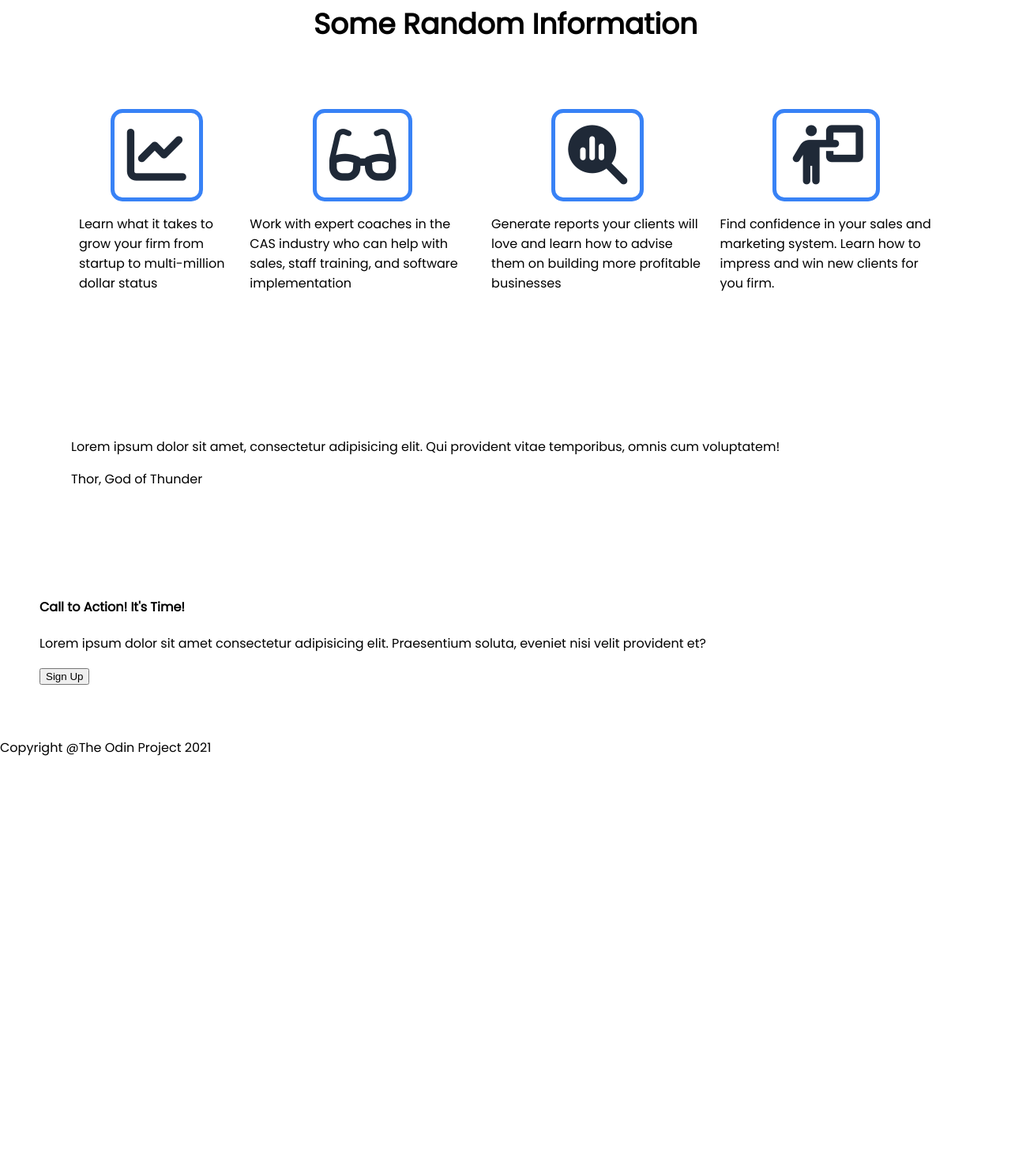
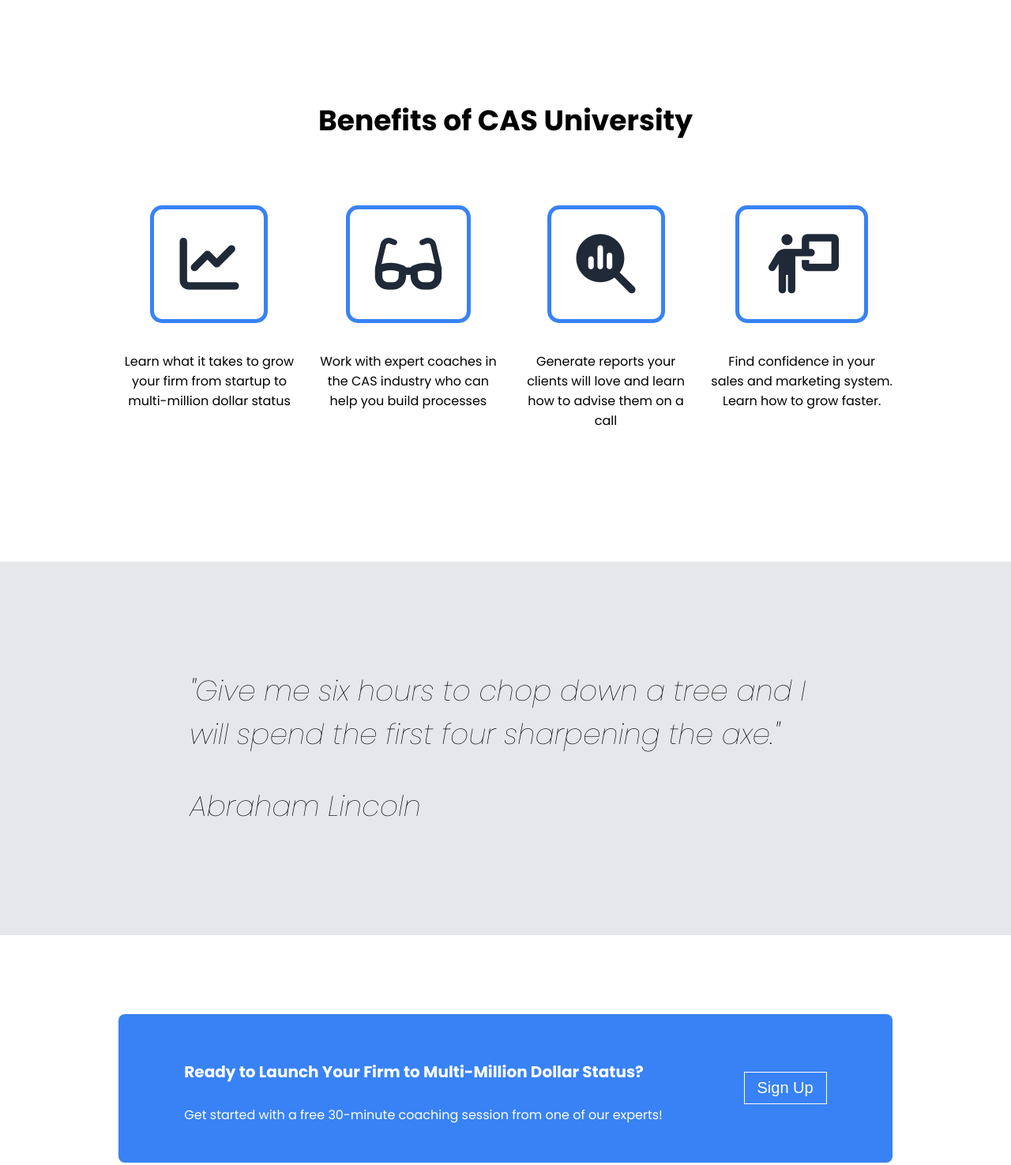
Before and after one commit to eddyhood/odin-landing-page, a plain HTML site: page index.html in a window 1280 px wide. Shown: the part 736-2211 px from the top of the page at 79% size. Before the commit the page ends 1711 px from the top, so only its background shows below. Drawn offline with Linux system fonts and the light colour scheme.

Commit message:
Finish design
In this commit, I finished the css related to the landing page for The Odin Project's
HTML and CSS homework.

```diff
--- a/css/style.css
+++ b/css/style.css
@@ -6,14 +6,21 @@ body {
     flex-direction: column;
 }
 
-section {
+/* section {
     padding: 50px;
-}
+} */
 
 h2 {
     text-align: center;
     font-size: 36px;
     font-weight: bold;
+}
+
+footer {
+    background-color: #1f2937;
+    color: white;
+    text-align: center;
+    padding: 20px 0 20px 0;
 }
 
 .main-navigation {
@@ -80,6 +87,12 @@ h2 {
     display: flex;
     justify-content: space-around;
     gap: 20px;
+    padding: 50px 150px;
+    text-align: center;
+}
+
+.card-section {
+    margin: 100px 0px;
 }
 
 .card-icons {
@@ -93,5 +106,38 @@ i {
     font-size: 75px;
     border: 5px solid #3882f6;
     border-radius: 15px;
-    padding: 1rem;
+    padding: 2rem;
+    margin-bottom: 20px;
 }
+
+.quotes {
+    background-color: #e5e7eb;
+    font-size: 36px;
+    font-style: italic;
+    font-weight: lighter;
+    padding: 100px 200px;
+}
+
+.cta {
+    display: flex;
+    justify-content: space-around;
+    align-items: center;
+    margin: 100px 150px;
+    background-color: #3882f6;
+    color: white;
+    padding: 2rem;
+    border-radius: 8px;;
+}
+
+.cta h4 {
+    font-size: 20px;
+    font-weight: bold;
+}
+
+.cta button {
+    background-color: #3882f6;
+    color: white;
+    border: 1px solid white;
+    font-size: 20px;
+    padding: 0.5rem 1rem;
+}
--- a/index.html
+++ b/index.html
@@ -6,8 +6,10 @@
     <meta name="viewport" content="width=device-width, initial-scale=1.0" />
     <link rel="preconnect" href="https://fonts.googleapis.com" />
     <link rel="preconnect" href="https://fonts.gstatic.com" crossorigin />
+    <link rel="preconnect" href="https://fonts.googleapis.com" />
+    <link rel="preconnect" href="https://fonts.gstatic.com" crossorigin />
     <link
-      href="https://fonts.googleapis.com/css2?family=Poppins&display=swap"
+      href="https://fonts.googleapis.com/css2?family=Poppins:ital,wght@0,100;0,400;0,600;0,700;1,100&display=swap"
       rel="stylesheet"
     />
     <script
@@ -50,8 +52,8 @@
         </picture>
       </section>
     </header>
-    <section>
-      <h2>Some Random Information</h2>
+    <section class="card-section">
+      <h2>Benefits of CAS University</h2>
       <section class="cards">
         <article class="card-icons">
           <picture>
@@ -67,8 +69,8 @@
             <i class="fa-solid fa-glasses"></i>
           </picture>
           <p>
-            Work with expert coaches in the CAS industry who can help with
-            sales, staff training, and software implementation
+            Work with expert coaches in the CAS industry who can help you build
+            processes
           </p>
         </article>
         <article class="card-icons">
@@ -77,7 +79,7 @@
           </picture>
           <p>
             Generate reports your clients will love and learn how to advise them
-            on building more profitable businesses
+            on a call
           </p>
         </article>
         <article class="card-icons">
@@ -86,28 +88,32 @@
           </picture>
           <p>
             Find confidence in your sales and marketing system. Learn how to
-            impress and win new clients for you firm.
+            grow faster.
           </p>
         </article>
       </section>
     </section>
-    <section>
+    <section class="quotes">
       <blockquote>
         <p>
-          Lorem ipsum dolor sit amet, consectetur adipisicing elit. Qui
-          provident vitae temporibus, omnis cum voluptatem!
+          "Give me six hours to chop down a tree and I will spend the first four
+          sharpening the axe."
         </p>
-        <p>Thor, God of Thunder</p>
+        <p>Abraham Lincoln</p>
       </blockquote>
     </section>
     <section>
-      <article>
-        <h4>Call to Action! It's Time!</h4>
-        <p>
-          Lorem ipsum dolor sit amet consectetur adipisicing elit. Praesentium
-          soluta, eveniet nisi velit provident et?
-        </p>
-        <button>Sign Up</button>
+      <article class="cta">
+        <div>
+          <h4>Ready to Launch Your Firm to Multi-Million Dollar Status?</h4>
+          <p>
+            Get started with a free 30-minute coaching session from one of our
+            experts!
+          </p>
+        </div>
+        <div>
+          <button>Sign Up</button>
+        </div>
       </article>
     </section>
     <footer>
```
